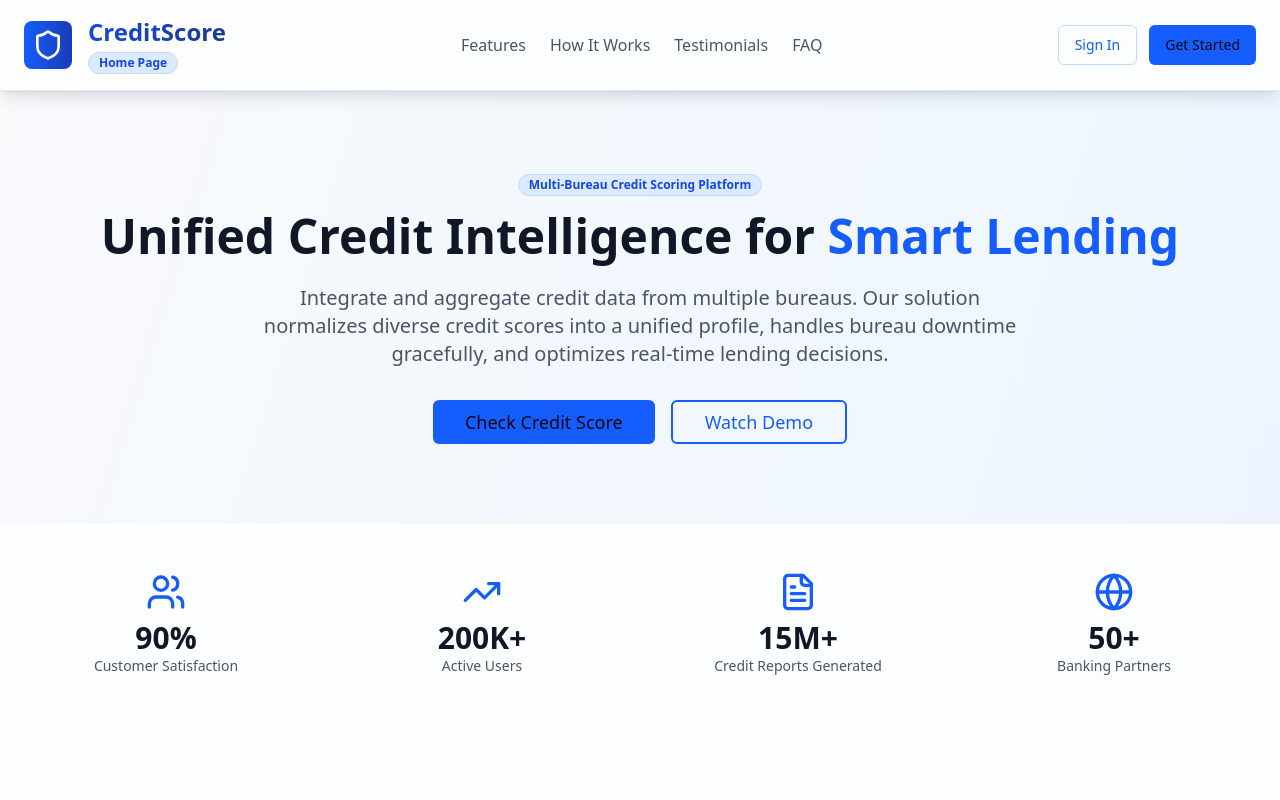
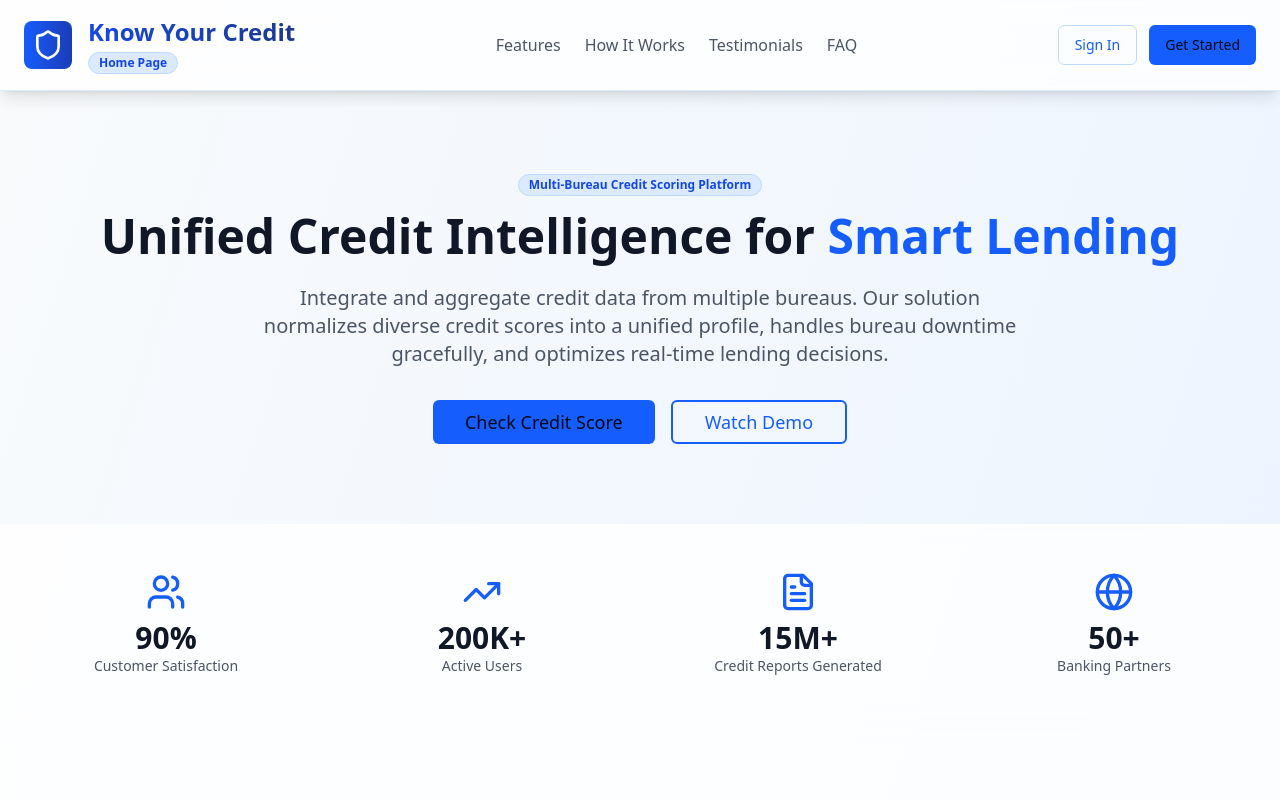
Before and after one commit to vedantCE/Know_Your_Credit, a React (Vite) app in the folder Frontend/: page / in a window 1280 px wide. Shown: the top 800 px of the page. Built offline with nearby package versions, Linux system fonts and the light colour scheme.

Commit message:
Update Index.jsx

```diff
--- a/Frontend/src/pages/Index.jsx
+++ b/Frontend/src/pages/Index.jsx
@@ -140,7 +140,7 @@ const Index = () => {
             </div>
             <div>
               <h1 className="text-2xl font-bold bg-gradient-to-r from-blue-700 to-blue-900 bg-clip-text text-transparent">
-                CreditScore
+                Know Your Credit
               </h1>
               <Badge className="bg-blue-100 text-blue-700 border-blue-200 mt-1">
                 Home Page
```
